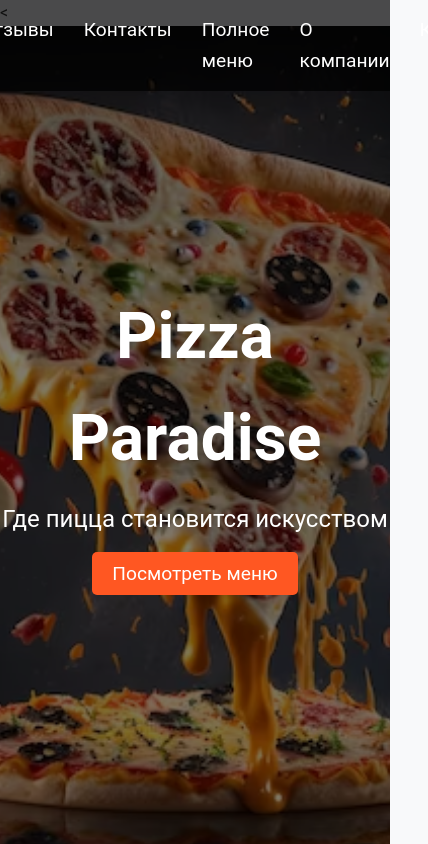
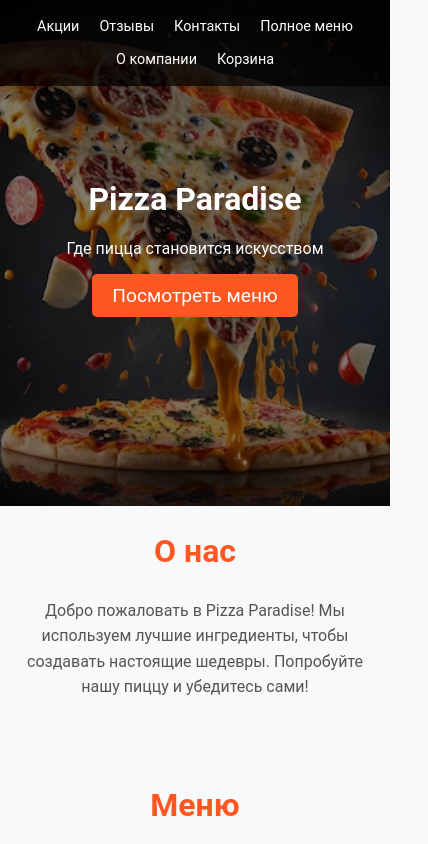
Before and after one commit to Sasha12332189/parad, a plain HTML site: page index.html in a window 390 px wide. Shown: the top 844 px of the page, 428 px wide, since content can reach past the window. Drawn offline with Linux system fonts and the light colour scheme.

Commit message:
Update index.html

```diff
--- a/index.html
+++ b/index.html
@@ -1,4 +1,4 @@
-<<!DOCTYPE html>
+<!DOCTYPE html>
 <html lang="ru">
 <head>
     <meta charset="UTF-8">
@@ -368,6 +368,82 @@
         footer a:hover {
             color: #e64a19;
         }
+
+        @media (max-width: 768px) {
+            header {
+                height: 70vh;
+            }
+
+            header h1 {
+                font-size: 2.5rem;
+            }
+
+            header p {
+                font-size: 1.2rem;
+            }
+
+            nav {
+                flex-wrap: wrap;
+                padding: 10px;
+            }
+
+            nav a {
+                margin: 5px 10px;
+                font-size: 1rem;
+            }
+
+            section h2 {
+                font-size: 2rem;
+            }
+
+            section p {
+                font-size: 1rem;
+            }
+
+            .cards, .deals-container, .reviews-container {
+                flex-direction: column;
+                align-items: center;
+            }
+
+            .card, .deal, .review {
+                width: 90%;
+                max-width: none;
+            }
+
+            footer {
+                font-size: 0.9rem;
+            }
+        }
+
+        @media (max-width: 480px) {
+            header {
+                height: 60vh;
+            }
+
+            header h1 {
+                font-size: 2rem;
+            }
+
+            header p {
+                font-size: 1rem;
+            }
+
+            nav a {
+                font-size: 0.9rem;
+            }
+
+            section {
+                padding: 20px 10px;
+            }
+
+            .card, .deal, .review {
+                padding: 15px;
+            }
+
+            footer {
+                font-size: 0.8rem;
+            }
+        }
     </style>
 </head>
 <body>
```
